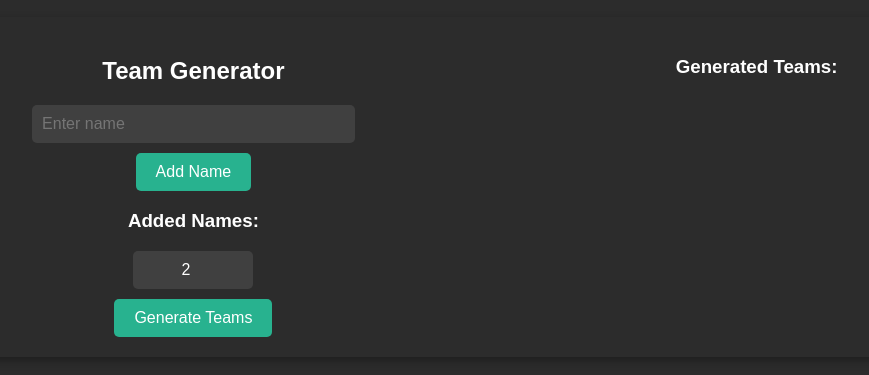
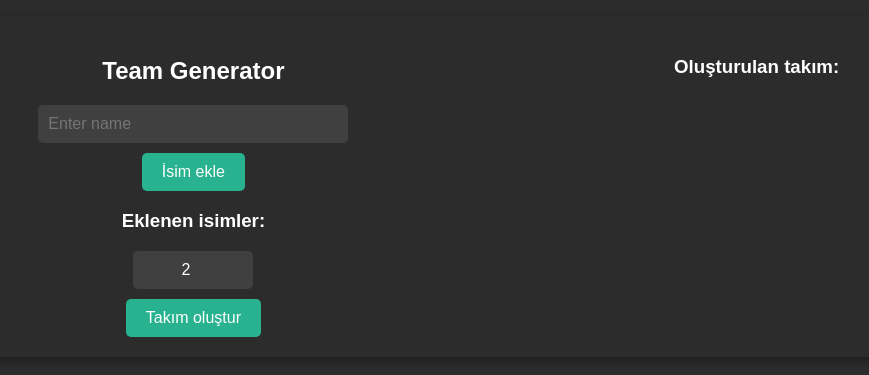
Before and after one commit to eraykrkpnr/hivez-moderator-tools, a React (Create React App) app: page /TeamSelector in a window 1280 px wide. Shown: the part 213-588 px from the top of the page, without its empty margins (165-1034 px from the left). Built offline with nearby package versions, Linux system fonts and the light colour scheme.

Commit message:
Team Selector TR

```diff
--- a/src/components/TeamSelector.js
+++ b/src/components/TeamSelector.js
@@ -38,11 +38,11 @@ function TeamGenerator() {
             className="name-input"
             required
           />
-          <button type="submit">Add Name</button>
+          <button type="submit">İsim ekle</button>
         </form>
 
         <div className="added-names">
-          <h3>Added Names:</h3>
+          <h3>Eklenen isimler:</h3>
           <ul>
             {names.map((name, index) => (
               <li key={index}>{name}</li>
@@ -55,17 +55,17 @@ function TeamGenerator() {
           min="2"
           value={teamCount}
           onChange={(e) => setTeamCount(Number(e.target.value))}
-          placeholder="Number of teams"
+          placeholder="Takım sayısı"
         />
 
         <div className="buttons">
-          <button onClick={generateTeams}>Generate Teams</button>
+          <button onClick={generateTeams}>Takım oluştur</button>
         </div>
       </div>
 
       <div className="column">
         <div className="generated-teams">
-          <h3>Generated Teams:</h3>
+          <h3>Oluşturulan takım:</h3>
           {teams.map((team, index) => (
             <div key={index}>
               <h4>Team {index + 1}</h4>
```
